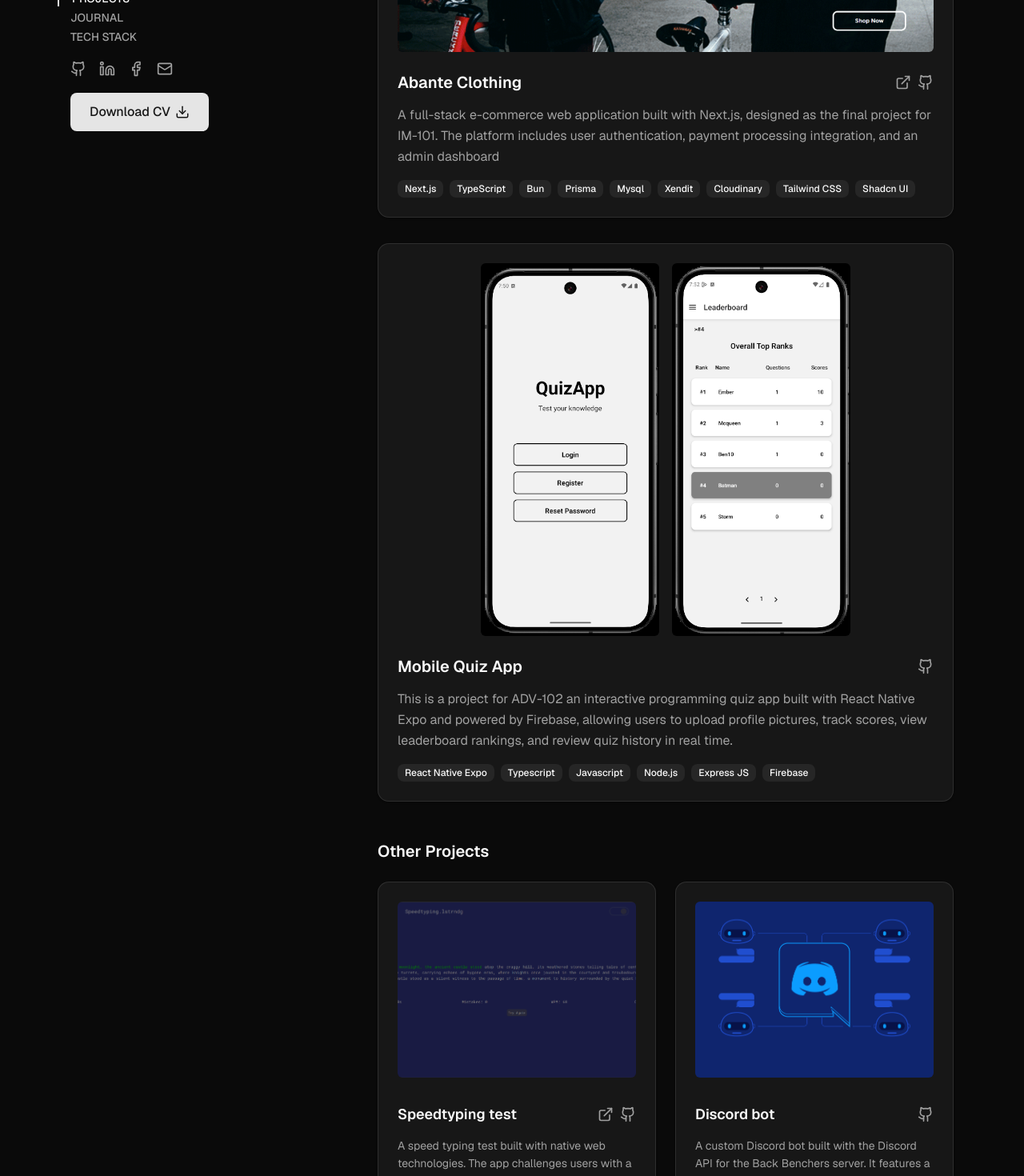
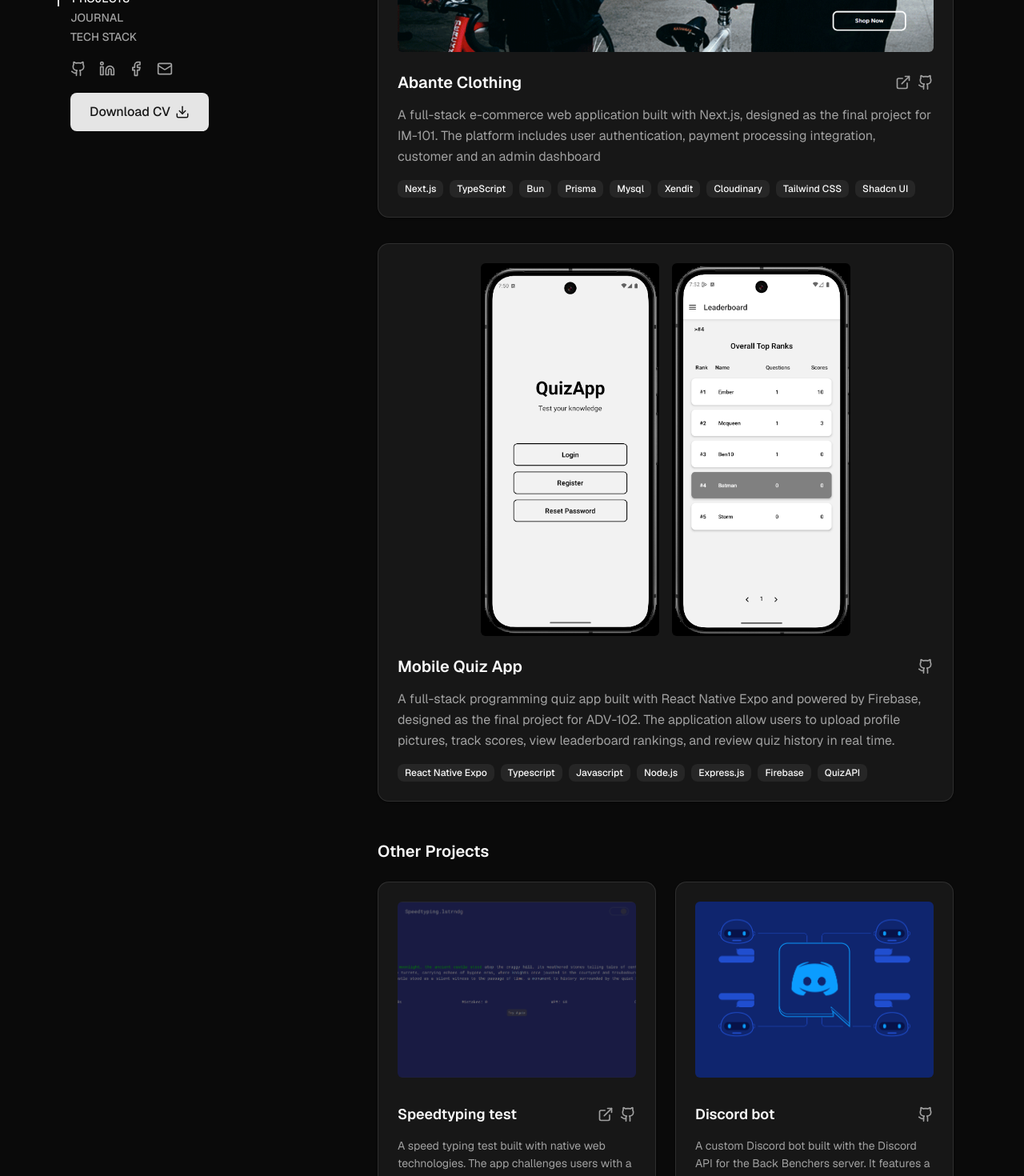
Before and after one commit to RANDAAAALL/v4-portfolio, a Next.js app: page /projects in a window 1280 px wide. Shown: the part 520-1990 px from the top of the page at 80% size. Built offline with nearby package versions, Linux system fonts and the light colour scheme.

Commit message:
Refactor

```diff
--- a/src/app/projects/page.tsx
+++ b/src/app/projects/page.tsx
@@ -93,24 +93,34 @@
                           {project.image.map((img, index) => (
                            <div
                            key={index}
-                              className="w-full sm:w-1/2 lg:w-1/3 rounded-sm overflow-hidden">
+                           className="relative w-full sm:w-1/2 lg:w-1/3 rounded-sm overflow-hidden"
+                         >
                            <Image
                              src={img}
                              alt={`${project.title} screenshot ${index + 1}`}
                              width={400}
                              height={250}
-                                className="object-cover w-full h-auto group-hover:scale-102 transition-transform duration-300"/>
+                             className="object-cover w-full h-auto group-hover:scale-102 transition-transform duration-300"
+                           />
                          </div>
+
                           ))}
                         </div>
                       ) : (
-                        <div className="w-full rounded-sm overflow-hidden">
+                        <div className="relative w-full rounded-sm overflow-hidden">
                           <Image
                             src={project.image || "/placeholder.svg"}
                             alt={project.title}
                             width={600}
                             height={350}
                             className="object-cover w-full h-auto group-hover:scale-102 transition-transform duration-300"/>
+                            {project.status && (
+                                <div className="absolute inset-0 bg-black/60 flex items-center justify-center opacity-0 group-hover:opacity-100 transition-opacity duration-300">
+                                  <span className="text-white text-sm font-semibold px-3 py-1 rounded">
+                                    {project.status}
+                                  </span>
+                                </div>
+                              )}
                           </div>
                         )}
                         </div>
@@ -119,6 +129,7 @@
                             <div className="flex items-center justify-between">
                               <CardTitle className="text-xl text-foreground group-hover:text-primary transition-colors">
                               {project.title}
+                              {/* {project.type && <span className="ml-1 text-foreground">| {project.type}</span>} */}
                               </CardTitle>
                               <div className="flex space-x-2">
                                 {project.liveUrl && (
--- a/src/lib/values/project.ts
+++ b/src/lib/values/project.ts
@@ -4,22 +4,25 @@
       id: 1,
       title: "Abante Clothing",
       description:
-        "A full-stack e-commerce web application built with Next.js, designed as the final project for IM-101. The platform includes user authentication, payment processing integration, and an admin dashboard",
+        "A full-stack e-commerce web application built with Next.js, designed as the final project for IM-101. The platform includes user authentication, payment processing integration, customer and an admin dashboard",
       image: "/abante-clothing.png",
       technologies: ["Next.js", "TypeScript", "Bun", "Prisma", "Mysql", "Xendit", "Cloudinary" ,"Tailwind CSS", "Shadcn UI"],
       liveUrl: "https://abante-clothing.vercel.app",
       githubUrl: "https://github.com/RANDAAAALL/Abante-Clothing",
       featured: true,
+      type: "School Project",
+      status: "Under development"
     },
     {
       id: 2,
       title: "Mobile Quiz App",
       description:
-        "This is a project for ADV-102 an interactive programming quiz app built with React Native Expo and powered by Firebase, allowing users to upload profile pictures, track scores, view leaderboard rankings, and review quiz history in real time.",
+        "A full-stack programming quiz app built with React Native Expo and powered by Firebase, designed as the final project for ADV-102. The application allow users to upload profile pictures, track scores, view leaderboard rankings, and review quiz history in real time.",
       image: ["/quiz-app.png", "/quiz-app-leaderboard.png",],
-      technologies: ["React Native Expo", "Typescript", "Javascript", "Node.js", "Express JS", "Firebase"],
+      technologies: ["React Native Expo", "Typescript", "Javascript", "Node.js", "Express.js", "Firebase", "QuizAPI"],
       githubUrl: "https://github.com/RANDAAAALL/Quiz-App",
       featured: true,
+      type: "School Project",
     },
     {
       id: 3,
@@ -31,6 +34,7 @@
       liveUrl: "https://randaaaall.github.io/speed-typing-test/",
       githubUrl: "https://github.com/RANDAAAALL/speed-typing-test",
       featured: false,
+      type: "Personal Project",
     },
     {
       id: 4,
@@ -38,9 +42,10 @@
       description:
         "A custom Discord bot built with the Discord API for the Back Benchers server. It features a predefined set of questions and answers, enabling quick automated responses to common queries.",
       image: "/discord-bot.png",
-      technologies: ["Javacsript", "Discord API", "Express JS", "Node JS" ,"Node Cron"],
+      technologies: ["Javacsript", "Discord API", "Express.js", "Node.js" ,"Node Cron"],
       githubUrl: "https://github.com/RANDAAAALL/discord-bot",
       featured: false,
+      type: "Personal Project",
     },
     {
       id: 5,
@@ -52,6 +57,7 @@
       liveUrl: "https://randaaaall.github.io/Digital-Clock/",
       githubUrl: "https://github.com/RANDAAAALL/Digital-Clock",
       featured: false,
+      type: "Personal Project",
     },
     {
       id: 6,
@@ -62,6 +68,7 @@
       technologies: ["Java", "Java Swing"],
       githubUrl: "https://github.com/RANDAAAALL/medical-appointment-system",
       featured: false,
+      type: "School Project",
     },
     {
       id: 7,
@@ -72,6 +79,7 @@
       technologies: ["Java",  "Java Swing"],
       githubUrl: "https://github.com/RANDAAAALL/car-rental-system",
       featured: false,
+      type: "School Project",
     },
     {
       id: 8,
@@ -82,6 +90,7 @@
       technologies: ["C++"],
       githubUrl: "https://github.com/RANDAAAALL/1st_Sem_QuizGameFinalProject",
       featured: false,
+      type: "School Project",
       },
       {
       id: 9,
@@ -92,5 +101,6 @@
       technologies: ["Java", "Java Swing",  "Mysql JDBC Driver", "Mysql"],
       githubUrl: "https://github.com/RANDAAAALL/restaurant-management-system",
       featured: false,
+      type: "School Project",
       },
   ]
```
Lines whose indentation alone changed are shown as unchanged.
